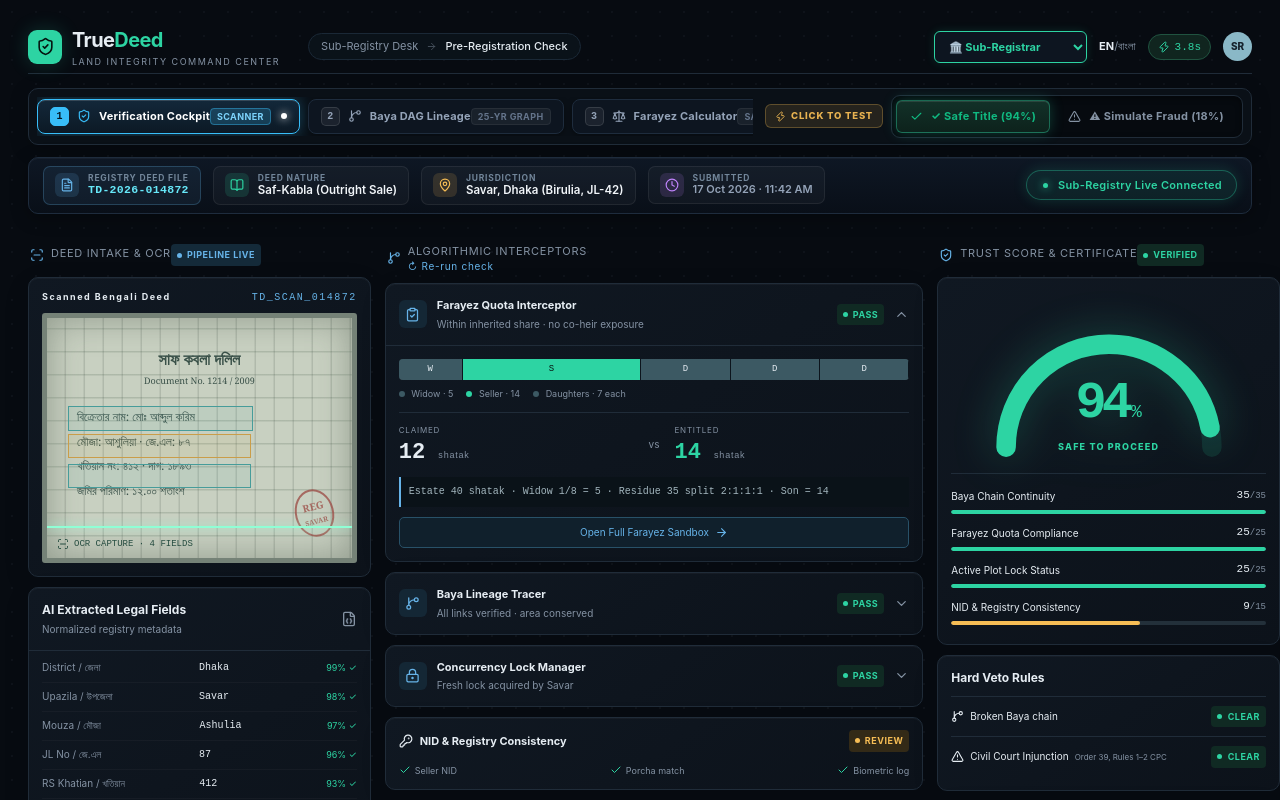
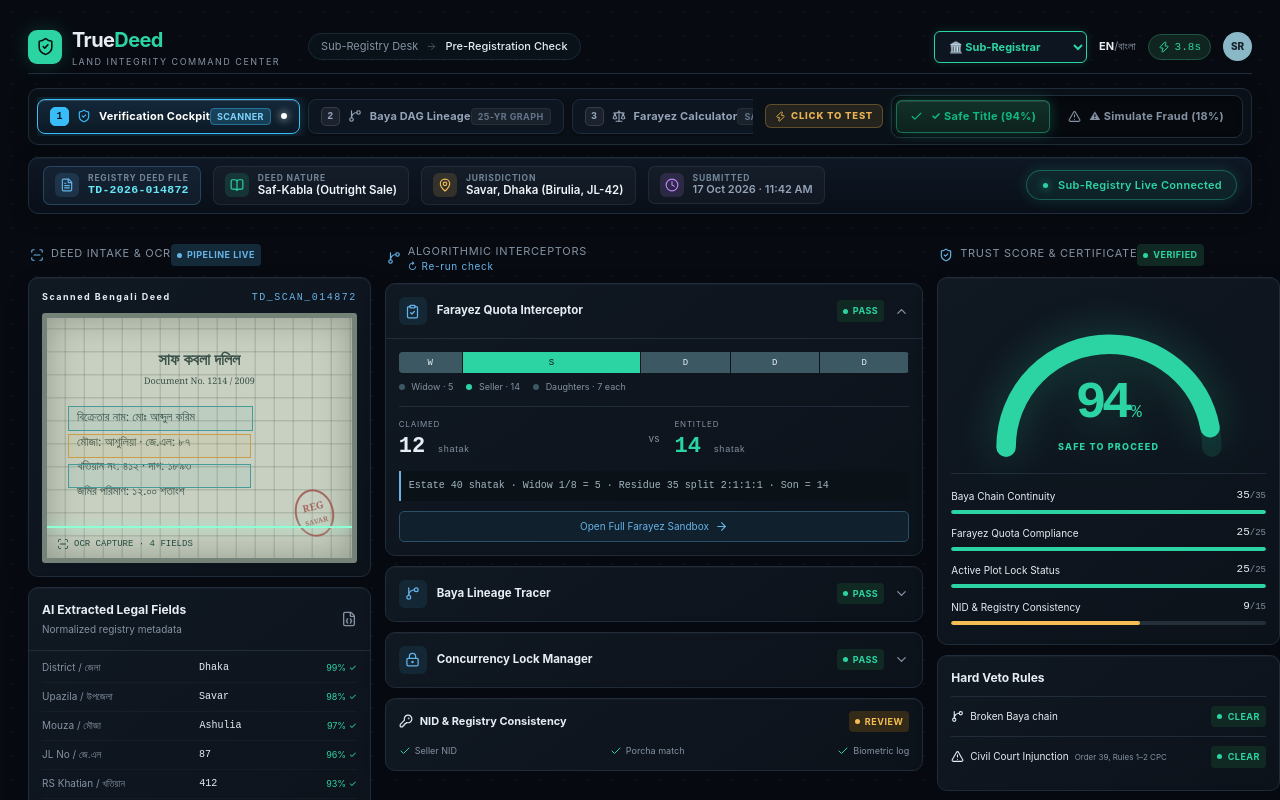
Before and after one commit to Ishtiak-Ahmed886/TrueDeed, a Next.js app in the folder frontend/: page / in a window 1280 px wide. Shown: the top 800 px of the page. Built offline with nearby package versions, Linux system fonts and the light colour scheme.

Commit message:
Streamline interceptor cards by removing redundant subtext in headers

```diff
--- a/frontend/app/page.tsx
+++ b/frontend/app/page.tsx
@@ -82,7 +82,7 @@ function ScanViewer({ scenario }: { scenario: Scenario }) {
 }
 
 function Interceptor({ icon: Icon, title, status, verdict, children, open, onOpen }: {
-  icon: React.ElementType; title: string; status: string; verdict: string; children: React.ReactNode; open: boolean; onOpen: () => void
+  icon: React.ElementType; title: string; status: string; verdict?: string; children: React.ReactNode; open: boolean; onOpen: () => void
 }) {
   const tone = status === 'PASS' ? 'good' : status === 'BLOCKED' ? 'bad' : 'warn'
   const { t } = useLanguage()
@@ -91,10 +91,7 @@ function Interceptor({ icon: Icon, title, status, verdict, children, open, onOpe
     <Card className={`interceptor ${open ? 'is-open' : ''}`}>
       <button className="interceptor-head" onClick={onOpen} aria-expanded={open}>
         <div className="interceptor-icon"><Icon size={15} /></div>
-        <div className="interceptor-copy">
-          <div className="interceptor-name">{title}</div>
-          <div className="interceptor-verdict">{verdict}</div>
-        </div>
+        <div className="interceptor-name" style={{ flex: 1, fontSize: '11.5px', fontWeight: 700 }}>{title}</div>
         <Pill tone={tone}>{statusLabel}</Pill>
         <ChevronDown size={15} className={open ? 'rotate' : ''} />
       </button>
```
